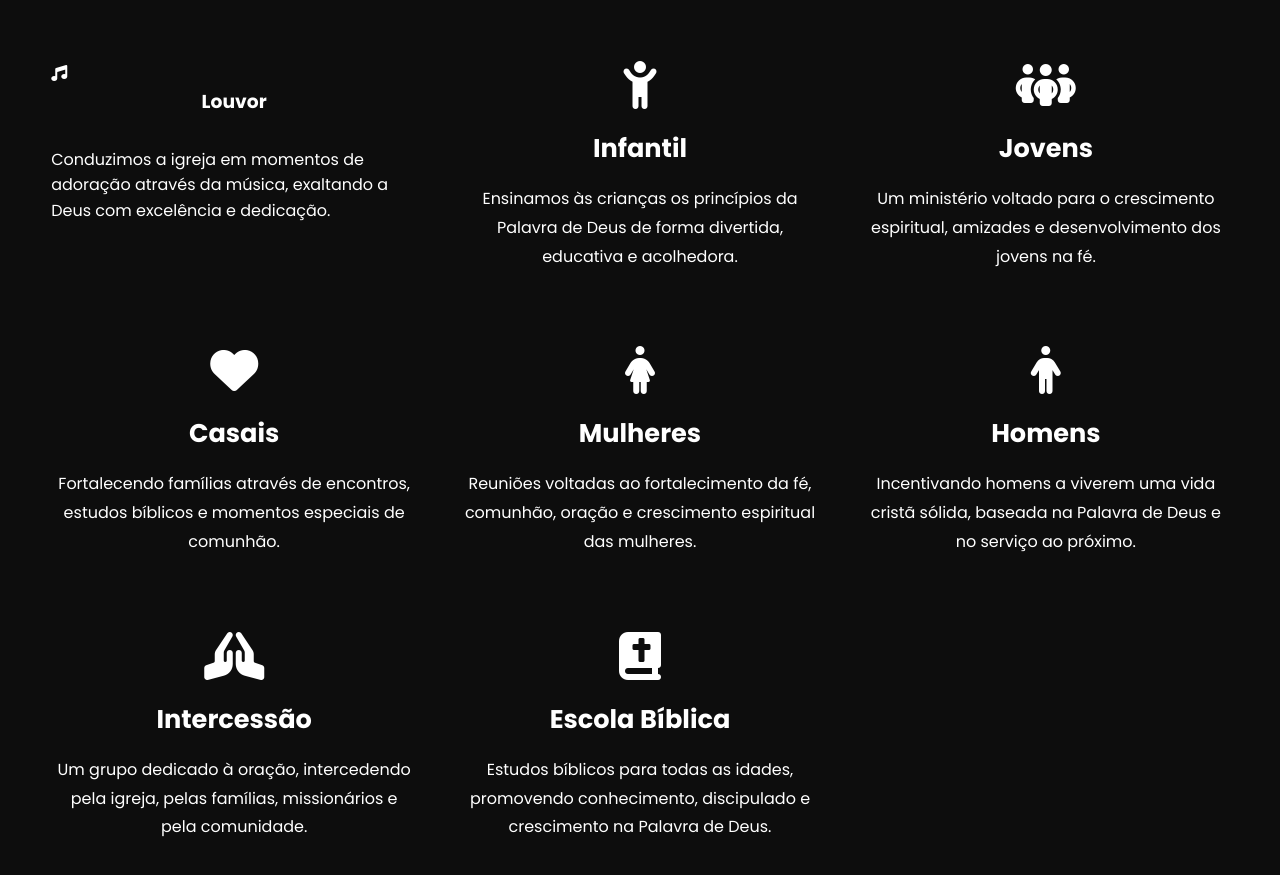
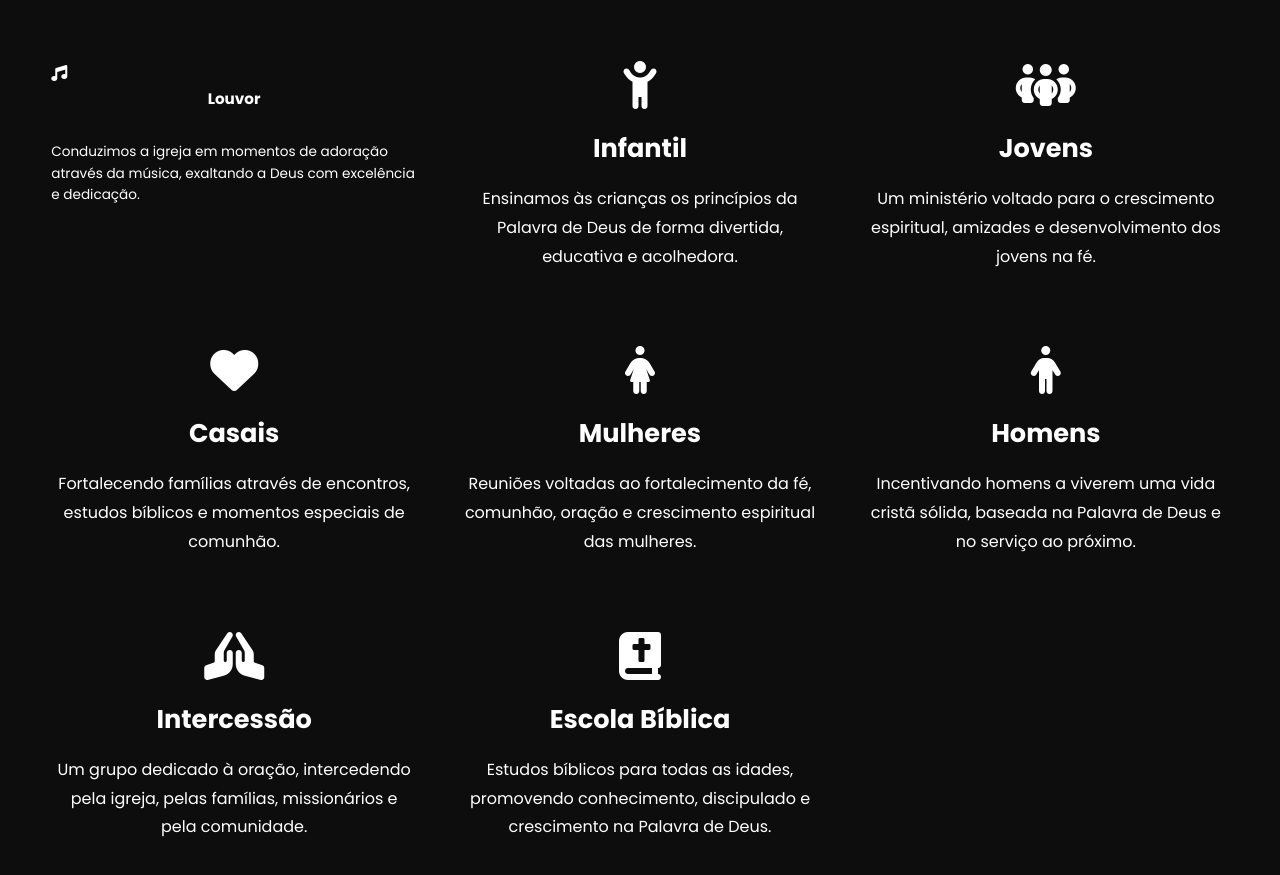
Before and after one commit to tiger-tech-br/adm-membros-igreja, a website: page index.html in a window 1280 px wide. Shown: the part 3243-4118 px from the top of the page. Drawn offline with Linux system fonts and the light colour scheme.

Commit message:
update fontes

```diff
--- a/css/style.css
+++ b/css/style.css
@@ -1259,6 +1259,16 @@ header.header-scroll {
 
 }
 
+.ministerio-card h3 {
+
+    font-size: 0.95rem;
+
+}
+
+.ministerio-card p {
+
+    font-size: 0.85rem;
+}
 /* ===================================== */
 /* CARD */
 /* ===================================== */
```
